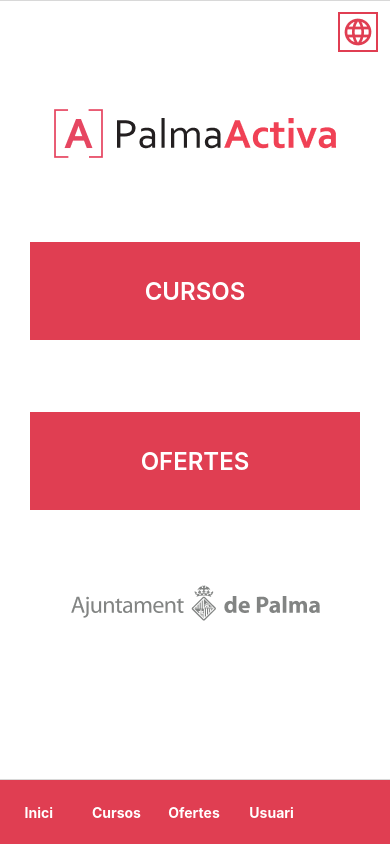
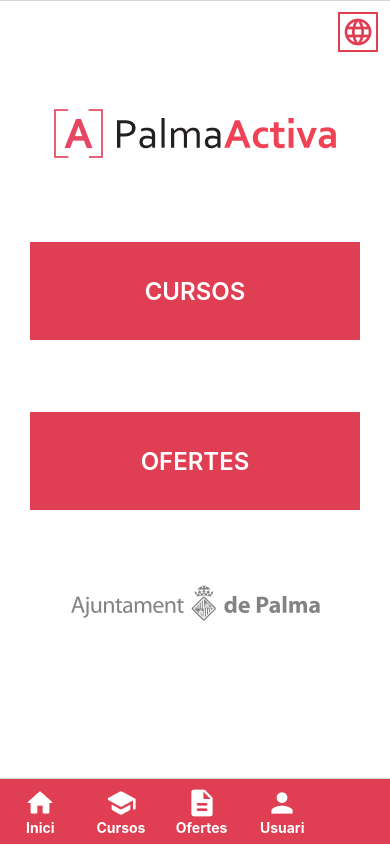
Before and after one commit to RisuTsuriratto/PalmaActiva_APP, a React Native app: screen / in a window 390 px wide. Built offline with nearby package versions, Linux system fonts and the light colour scheme; grey boxes are pictures that could not be loaded.

Commit message:
Updating images

```diff
--- a/App.js
+++ b/App.js
@@ -2,14 +2,13 @@
 import { View, Image, Pressable, ScrollView, StyleSheet, Dimensions, Text } from 'react-native';
 import { SafeAreaProvider, SafeAreaView } from 'react-native-safe-area-context';
 import Constants from 'expo-constants';
+import SplashScreen from 'react-native-splash-screen';
+import { useEffect } from 'react';
 
 // Imports Custom Components
 import Home from './components/HomePage';
 import List from './components/ListPage';
 import Details from './components/Details_ListItem';
-
-import FixedMenu from './components/FixedMenu';
-import FixedMenuComponent from './components/FixedMenu_Component';
 
 import Header from './components/HeaderMenu';
 
@@ -44,9 +43,9 @@
     buttonMenu: {
       width: 60,
       height: 65,
-      marginHorizontal: '0.55rem',
       alignItems: 'center',
       justifyContent: 'center',
+      marginHorizontal: '0.645rem'
     },
 
     iconTitle: {
@@ -59,34 +58,34 @@
   return (
     <SafeAreaProvider>
       <NavigationContainer>
-        <Tab.Navigator>
+        <Tab.Navigator headerMode="screen">
           <Tab.Screen name="Home" component={Home}
             options={({ navigation }) => ({
               headerStyle:  {height: 0},
 
               tabBarButton: (props) => (
                 <Pressable style = {styles.buttonMenu} onPress={() => navigation.navigate('Home')}>
-                  <Image source = {require('./assets/Icons/inici-icon.svg')} />
+                  <Image source = {require('./assets/Icons/inici-icon.png')} />
                   <Text style={styles.iconTitle}> Inici </Text>
                 </Pressable>
               ),
 
-              tabBarStyle: {backgroundColor: '#E03E52', height: 65},
+              tabBarStyle: {backgroundColor: '#E03E52', height: 'auto'},
             })}
           />
 
           <Tab.Screen name="Cursos" component={List}
             options={({ navigation }) => ({
-              header: () => <Header/>,
+              header: () => <Header style={{position: 'static'}}/>,
 
               tabBarButton: (props) => (
                 <Pressable style = {styles.buttonMenu} onPress={() => navigation.navigate('Cursos')}>
-                  <Image source = {require('./assets/Icons/cursos-icon.svg')} />
+                  <Image source = {require('./assets/Icons/cursos-icon.png')} />
                   <Text style={styles.iconTitle}> Cursos </Text>
                 </Pressable>
               ),
 
-              tabBarStyle: {backgroundColor: '#E03E52', height: 65},
+              tabBarStyle: {backgroundColor: '#E03E52', height: 'auto'},
             })}
           />
           <Tab.Screen name="Ofertes" component={List}
@@ -95,12 +94,12 @@
 
               tabBarButton: (props) => (
                 <Pressable style = {styles.buttonMenu} onPress={() => navigation.navigate('Ofertes')}>
-                  <Image source = {require('./assets/Icons/ofertes-icon.svg')} />
+                  <Image source = {require('./assets/Icons/ofertes-icon.png')} />
                   <Text style={styles.iconTitle}> Ofertes </Text>
                 </Pressable>
               ),
 
-              tabBarStyle: {backgroundColor: '#E03E52', height: 65},
+              tabBarStyle: {backgroundColor: '#E03E52', height: 'auto'},
             })}
           />
           <Tab.Screen name="Usuari" component={'none'}
@@ -109,12 +108,12 @@
 
               tabBarButton: (props) => (
                 <Pressable style = {styles.buttonMenu} onPress={() => navigation.navigate('Usuari')}>
-                  <Image source = {require('./assets/Icons/usuari-icon.svg')} />
+                  <Image source = {require('./assets/Icons/usuari-icon.png')} />
                   <Text style={styles.iconTitle}> {userText} </Text>
                 </Pressable>
               ),
 
-              tabBarStyle: {backgroundColor: '#E03E52', height: 65},
+              tabBarStyle: {backgroundColor: '#E03E52', height: 'auto'},
             })}
           />
           <Tab.Screen name="Detall" component={Details}
@@ -125,7 +124,7 @@
                 <View style = {{ display: 'none' }}></View>
               ),
 
-              tabBarStyle: {backgroundColor: '#E03E52', height: 65},
+              tabBarStyle: {backgroundColor: '#E03E52', height: 'auto'},
             })}
           />
         </Tab.Navigator>
```
